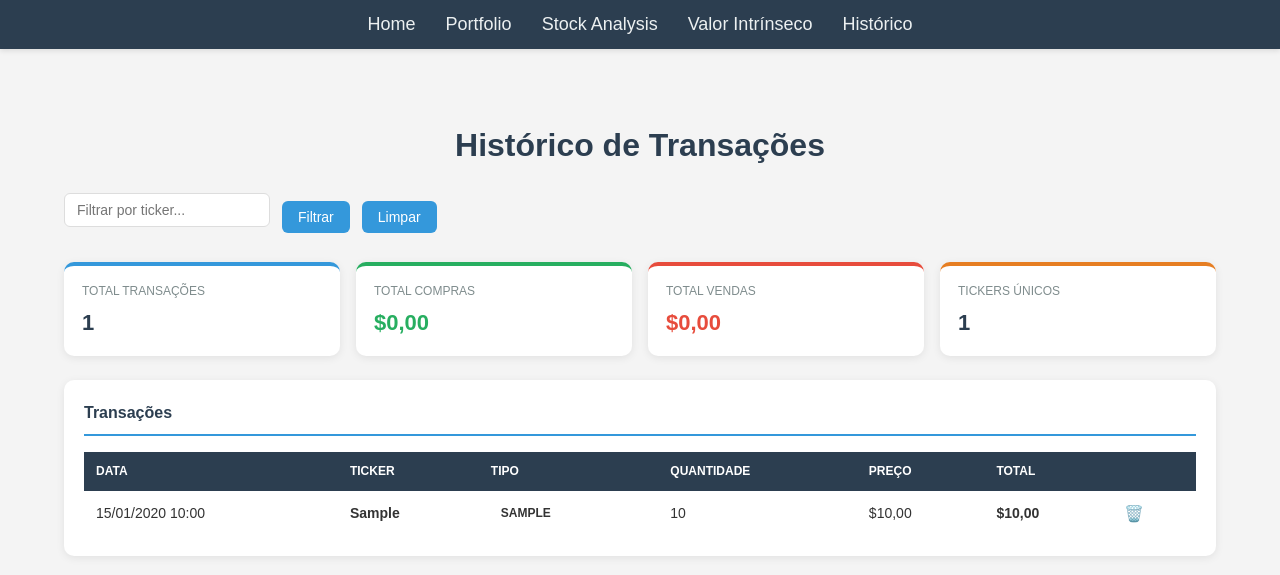
After one commit to ricardocosta78/PortfolioManager, a Flask app: page /transactions in a window 1280 px wide. The commit adds this page. Shown: the top 575 px of the page. Run offline with Flask 3, Linux system fonts and the light colour scheme; tables that the repository leaves empty hold one stand-in row (values such as "Sample post").

Commit message:
Add transaction history page with full CRUD, navigation links, and portfolio summary dashboard
Co-Authored-By: Claude Sonnet 4.6 <noreply@anthropic.com>

```diff
--- a/app.py
+++ b/app.py
@@ -4,6 +4,7 @@ from flask_sqlalchemy import SQLAlchemy
 from valuation import calculate_stock_valuation
 from calculos import calculate_stock_metrics
 from collections import defaultdict
+from datetime import datetime
 import os
 
 app = Flask(__name__)
@@ -23,6 +24,16 @@ class Stock(db.Model):
     symbol = db.Column(db.String(10), nullable=False)
     quantity = db.Column(db.Float, nullable=False)
     purchase_price = db.Column(db.Float, nullable=False)
+
+# Modelo do histórico de transações
+class Transaction(db.Model):
+    id = db.Column(db.Integer, primary_key=True)
+    symbol = db.Column(db.String(10), nullable=False)
+    action = db.Column(db.String(10), nullable=False)  # 'compra' ou 'venda'
+    quantity = db.Column(db.Float, nullable=False)
+    price = db.Column(db.Float, nullable=False)
+    total = db.Column(db.Float, nullable=False)
+    date = db.Column(db.DateTime, nullable=False, default=datetime.utcnow)
 
 # Criação da base de dados
 with app.app_context():
@@ -193,6 +204,54 @@ def portfolio_summary():
         'stocks': stock_list
     })
 
+# Rota para a página de histórico
+@app.route('/transactions')
+def transactions():
+    return render_template('transactions.html')
+
+# Rota para registar uma transação
+@app.route('/api/add_transaction', methods=['POST'])
+def add_transaction():
+    data = request.json
+    t = Transaction(
+        symbol=data['symbol'].upper(),
+        action=data['action'],
+        quantity=data['quantity'],
+        price=data['price'],
+        total=data['quantity'] * data['price']
+    )
+    db.session.add(t)
+    db.session.commit()
+    return jsonify({'message': 'Transação registada com sucesso!'}), 201
+
+# Rota para obter todas as transações
+@app.route('/api/transactions', methods=['GET'])
+def get_transactions():
+    symbol = request.args.get('symbol', '').upper()
+    query = Transaction.query
+    if symbol:
+        query = query.filter_by(symbol=symbol)
+    txs = query.order_by(Transaction.date.desc()).all()
+    return jsonify([{
+        'id': t.id,
+        'symbol': t.symbol,
+        'action': t.action,
+        'quantity': t.quantity,
+        'price': t.price,
+        'total': t.total,
+        'date': t.date.strftime('%d/%m/%Y %H:%M')
+    } for t in txs])
+
+# Rota para apagar uma transação
+@app.route('/api/transactions/<int:tx_id>', methods=['DELETE'])
+def delete_transaction(tx_id):
+    t = db.session.get(Transaction, tx_id)
+    if t:
+        db.session.delete(t)
+        db.session.commit()
+        return jsonify({'message': 'Transação removida.'}), 200
+    return jsonify({'error': 'Transação não encontrada.'}), 404
+
 # Executa o servidor
 if __name__ == '__main__':
     app.run(debug=True)
--- a/templates/dcf.html
+++ b/templates/dcf.html
@@ -15,7 +15,8 @@
         <li><a href="{{ url_for('index') }}">Home</a></li>
         <li><a href="{{ url_for('portfolio') }}">Portfolio</a></li>
         <li><a href="{{ url_for('stock_analysis') }}">Stock Analysis</a></li>
-        <li><a href="{{ url_for('dcf') }}">Valor Intrinsico</a></li>
+        <li><a href="{{ url_for('dcf') }}">Valor Intrínseco</a></li>
+        <li><a href="{{ url_for('transactions') }}">Histórico</a></li>
       </ul>
     </nav>
     <div class="container">
--- a/templates/index.html
+++ b/templates/index.html
@@ -133,6 +133,7 @@
         <li><a href="{{ url_for('portfolio') }}">Portfolio</a></li>
         <li><a href="{{ url_for('stock_analysis') }}">Stock Analysis</a></li>
         <li><a href="{{ url_for('dcf') }}">Valor Intrínseco</a></li>
+        <li><a href="{{ url_for('transactions') }}">Histórico</a></li>
       </ul>
     </nav>
 
--- a/templates/portfolio.html
+++ b/templates/portfolio.html
@@ -24,7 +24,8 @@
         <li><a href="{{ url_for('index') }}">Home</a></li>
         <li><a href="{{ url_for('portfolio') }}">Portfolio</a></li>
         <li><a href="{{ url_for('stock_analysis') }}">Stock Analysis</a></li>
-        <li><a href="{{ url_for('dcf') }}">Valor Intrinsico</a></li>
+        <li><a href="{{ url_for('dcf') }}">Valor Intrínseco</a></li>
+        <li><a href="{{ url_for('transactions') }}">Histórico</a></li>
       </ul>
     </nav>
 
--- a/templates/stock_analysis.html
+++ b/templates/stock_analysis.html
@@ -115,6 +115,7 @@
         <li><a href="{{ url_for('portfolio') }}">Portfolio</a></li>
         <li><a href="{{ url_for('stock_analysis') }}">Stock Analysis</a></li>
         <li><a href="{{ url_for('dcf') }}">Valor Intrínseco</a></li>
+        <li><a href="{{ url_for('transactions') }}">Histórico</a></li>
       </ul>
     </nav>
 
--- /dev/null
+++ b/templates/transactions.html
@@ -0,0 +1,216 @@
+<!DOCTYPE html>
+<html lang="pt">
+  <head>
+    <meta charset="UTF-8" />
+    <meta name="viewport" content="width=device-width, initial-scale=1.0" />
+    <title>Histórico de Transações</title>
+    <link rel="stylesheet" href="{{ url_for('static', filename='css/style.css') }}" />
+    <style>
+      .container { width: 90%; margin: 30px auto; }
+
+      .toolbar {
+        display: flex; align-items: center; gap: 12px;
+        margin-bottom: 20px; flex-wrap: wrap;
+      }
+      .toolbar input {
+        padding: 8px 12px; border: 1px solid #ddd;
+        border-radius: 6px; font-size: 14px; width: 180px;
+      }
+      .toolbar button {
+        padding: 8px 16px; font-size: 14px;
+        border-radius: 6px; width: auto;
+      }
+      .btn-clear { background: #e74c3c; }
+      .btn-clear:hover { background: #c0392b; }
+
+      /* Resumo */
+      .summary {
+        display: grid;
+        grid-template-columns: repeat(4, 1fr);
+        gap: 16px; margin-bottom: 24px;
+      }
+      .sum-card {
+        background: #fff; border-radius: 10px;
+        padding: 16px 18px; box-shadow: 0 2px 8px rgba(0,0,0,.08);
+        border-top: 4px solid #3498db;
+      }
+      .sum-card.green { border-top-color: #27ae60; }
+      .sum-card.red   { border-top-color: #e74c3c; }
+      .sum-card.orange{ border-top-color: #e67e22; }
+      .sum-label { font-size: 12px; color: #7f8c8d; text-transform: uppercase; margin-bottom: 4px; }
+      .sum-value { font-size: 22px; font-weight: bold; color: #2c3e50; }
+      .sum-value.pos { color: #27ae60; }
+      .sum-value.neg { color: #e74c3c; }
+
+      /* Tabela */
+      .panel { background: #fff; border-radius: 10px; padding: 20px; box-shadow: 0 2px 8px rgba(0,0,0,.08); }
+      .panel h2 { margin: 0 0 16px; font-size: 16px; color: #2c3e50; border-bottom: 2px solid #3498db; padding-bottom: 8px; }
+
+      table { width: 100%; border-collapse: collapse; font-size: 14px; }
+      th {
+        text-align: left; padding: 10px 12px;
+        background: #2c3e50; color: #fff;
+        font-size: 12px; text-transform: uppercase;
+      }
+      td { padding: 10px 12px; border-bottom: 1px solid #f0f0f0; }
+      tr:last-child td { border-bottom: none; }
+      tr:hover td { background: #f8f9fa; }
+
+      .badge {
+        display: inline-block; padding: 3px 10px;
+        border-radius: 12px; font-size: 12px; font-weight: bold;
+      }
+      .badge.compra { background: #d5f5e3; color: #1e8449; }
+      .badge.venda  { background: #fadbd8; color: #922b21; }
+
+      .btn-del {
+        background: none; border: none; color: #e74c3c;
+        cursor: pointer; font-size: 16px; padding: 0;
+        width: auto;
+      }
+      .btn-del:hover { color: #922b21; background: none; }
+
+      .empty { text-align: center; color: #aaa; padding: 40px; }
+
+      @media (max-width: 700px) {
+        .summary { grid-template-columns: repeat(2,1fr); }
+        table { font-size: 12px; }
+        th, td { padding: 8px; }
+      }
+    </style>
+  </head>
+  <body>
+    <nav class="main-nav">
+      <ul>
+        <li><a href="{{ url_for('index') }}">Home</a></li>
+        <li><a href="{{ url_for('portfolio') }}">Portfolio</a></li>
+        <li><a href="{{ url_for('stock_analysis') }}">Stock Analysis</a></li>
+        <li><a href="{{ url_for('dcf') }}">Valor Intrínseco</a></li>
+        <li><a href="{{ url_for('transactions') }}">Histórico</a></li>
+      </ul>
+    </nav>
+
+    <div class="container">
+      <h1>Histórico de Transações</h1>
+
+      <!-- Filtro -->
+      <div class="toolbar">
+        <input type="text" id="filterSymbol" placeholder="Filtrar por ticker..." />
+        <button onclick="loadTransactions()">Filtrar</button>
+        <button onclick="clearFilter()">Limpar</button>
+      </div>
+
+      <!-- Resumo -->
+      <div class="summary">
+        <div class="sum-card">
+          <div class="sum-label">Total Transações</div>
+          <div class="sum-value" id="sumTotal">—</div>
+        </div>
+        <div class="sum-card green">
+          <div class="sum-label">Total Compras</div>
+          <div class="sum-value pos" id="sumCompras">—</div>
+        </div>
+        <div class="sum-card red">
+          <div class="sum-label">Total Vendas</div>
+          <div class="sum-value neg" id="sumVendas">—</div>
+        </div>
+        <div class="sum-card orange">
+          <div class="sum-label">Tickers Únicos</div>
+          <div class="sum-value" id="sumTickers">—</div>
+        </div>
+      </div>
+
+      <!-- Tabela -->
+      <div class="panel">
+        <h2>Transações</h2>
+        <div id="tableContainer"><div class="empty">A carregar...</div></div>
+      </div>
+    </div>
+
+    <script>
+      function fmt(val) {
+        return '$' + parseFloat(val).toLocaleString('pt-PT', {minimumFractionDigits: 2, maximumFractionDigits: 2});
+      }
+
+      function loadTransactions() {
+        const symbol = document.getElementById('filterSymbol').value.trim().toUpperCase();
+        const url = symbol ? `/api/transactions?symbol=${symbol}` : '/api/transactions';
+
+        fetch(url)
+          .then(r => r.json())
+          .then(data => {
+            renderSummary(data);
+            renderTable(data);
+          })
+          .catch(() => {
+            document.getElementById('tableContainer').innerHTML =
+              '<div class="empty">Erro ao carregar transações.</div>';
+          });
+      }
+
+      function renderSummary(data) {
+        const compras = data.filter(t => t.action === 'compra');
+        const vendas  = data.filter(t => t.action === 'venda');
+        const tickers = new Set(data.map(t => t.symbol)).size;
+
+        document.getElementById('sumTotal').textContent   = data.length;
+        document.getElementById('sumCompras').textContent = fmt(compras.reduce((s,t) => s + t.total, 0));
+        document.getElementById('sumVendas').textContent  = fmt(vendas.reduce((s,t) => s + t.total, 0));
+        document.getElementById('sumTickers').textContent = tickers;
+      }
+
+      function renderTable(data) {
+        if (!data.length) {
+          document.getElementById('tableContainer').innerHTML =
+            '<div class="empty">Sem transações registadas.</div>';
+          return;
+        }
+
+        const rows = data.map(t => `
+          <tr>
+            <td>${t.date}</td>
+            <td><strong>${t.symbol}</strong></td>
+            <td><span class="badge ${t.action}">${t.action.toUpperCase()}</span></td>
+            <td>${t.quantity}</td>
+            <td>${fmt(t.price)}</td>
+            <td><strong>${fmt(t.total)}</strong></td>
+            <td>
+              <button class="btn-del" onclick="deleteTransaction(${t.id})" title="Apagar">🗑️</button>
+            </td>
+          </tr>`).join('');
+
+        document.getElementById('tableContainer').innerHTML = `
+          <table>
+            <thead>
+              <tr>
+                <th>Data</th><th>Ticker</th><th>Tipo</th>
+                <th>Quantidade</th><th>Preço</th><th>Total</th><th></th>
+              </tr>
+            </thead>
+            <tbody>${rows}</tbody>
+          </table>`;
+      }
+
+      function deleteTransaction(id) {
+        if (!confirm('Apagar esta transação?')) return;
+        fetch(`/api/transactions/${id}`, { method: 'DELETE' })
+          .then(r => r.json())
+          .then(() => loadTransactions())
+          .catch(() => alert('Erro ao apagar transação.'));
+      }
+
+      function clearFilter() {
+        document.getElementById('filterSymbol').value = '';
+        loadTransactions();
+      }
+
+      // Enter no filtro
+      document.addEventListener('DOMContentLoaded', () => {
+        loadTransactions();
+        document.getElementById('filterSymbol').addEventListener('keydown', e => {
+          if (e.key === 'Enter') loadTransactions();
+        });
+      });
+    </script>
+  </body>
+</html>
```
Also changed, not shown: static/js/portfolio.js (+19 -14 lines).
